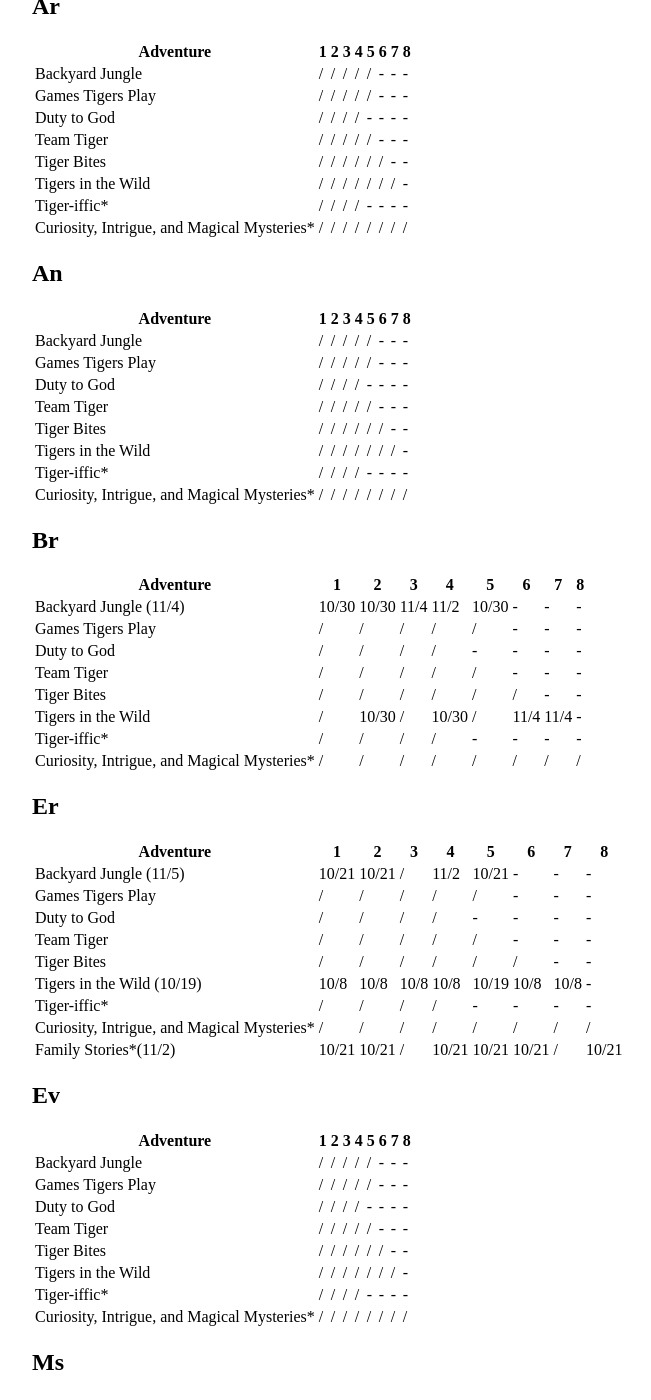
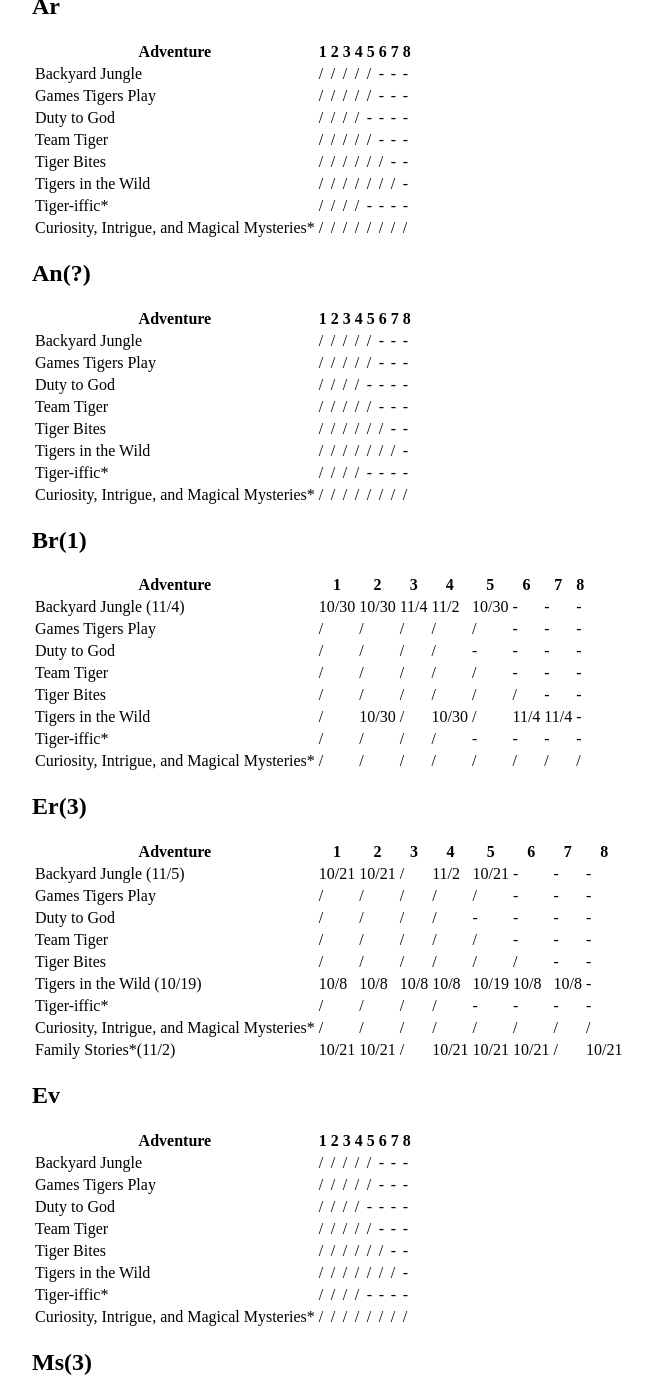
Before and after one commit to clare-pack818/clare-pack818.github.io, a Jekyll site: the page built from tigers/tracking/index.html, in a window 1280 px wide and 1400 px high, scrolled down 324 px. Shown: the whole window, without its empty margins (160-811 px from the left). Built offline with Jekyll 4.4.1, drawn with Linux system fonts in a browser that asks for light colours.

Commit message:
Update index.html

```diff
--- a/tigers/tracking/index.html
+++ b/tigers/tracking/index.html
@@ -16,7 +16,7 @@ scouts:
     - [Tiger-iffic*, /,/,/,/,-,-,-,-]
     - ["Curiosity, Intrigue, and Magical Mysteries*", /,/,/,/,/,/,/,/]
 
-  - name: An
+  - name: An(?)
     tasks:
     - [Backyard Jungle, /,/,/,/,/,-,-,-]
     - [Games Tigers Play, /,/,/,/,/,-,-,-]
@@ -27,7 +27,7 @@ scouts:
     - [Tiger-iffic*, /,/,/,/,-,-,-,-]
     - ["Curiosity, Intrigue, and Magical Mysteries*", /,/,/,/,/,/,/,/]
 
-  - name: Br
+  - name: Br(1)
     tasks:
     - [Backyard Jungle (11/4), 10/30,10/30,11/4,11/2,10/30,-,-,-]
     - [Games Tigers Play, /,/,/,/,/,-,-,-]
@@ -38,7 +38,7 @@ scouts:
     - [Tiger-iffic*, /,/,/,/,-,-,-,-]
     - ["Curiosity, Intrigue, and Magical Mysteries*", /,/,/,/,/,/,/,/]
 
-  - name: Er
+  - name: Er(3)
     tasks:
     - [Backyard Jungle (11/5), 10/21,10/21,/,11/2,10/21,-,-,-]
     - [Games Tigers Play, /,/,/,/,/,-,-,-]
@@ -61,7 +61,7 @@ scouts:
     - [Tiger-iffic*, /,/,/,/,-,-,-,-]
     - ["Curiosity, Intrigue, and Magical Mysteries*", /,/,/,/,/,/,/,/]
 
-  - name: Ms
+  - name: Ms(3)
     tasks:
     - [Backyard Jungle (11/4), 10/21,10/21,11/4,11/2,10/21,-,-,-]
     - [Games Tigers Play, /,/,/,/,/,-,-,-]
@@ -73,7 +73,7 @@ scouts:
     - ["Curiosity, Intrigue, and Magical Mysteries*", /,/,/,/,/,/,/,/]
     - [Family Stories*(11/2), 11/1,11/1,/,11/1,/,10/21,/,10/21]
 
-  - name: Mt
+  - name: Mt(3)
     tasks:
     - [Backyard Jungle (11/4), 10/21,10/21,11/4,11/2,10/21,-,-,-]
     - [Games Tigers Play, /,/,/,/,/,-,-,-]
```
